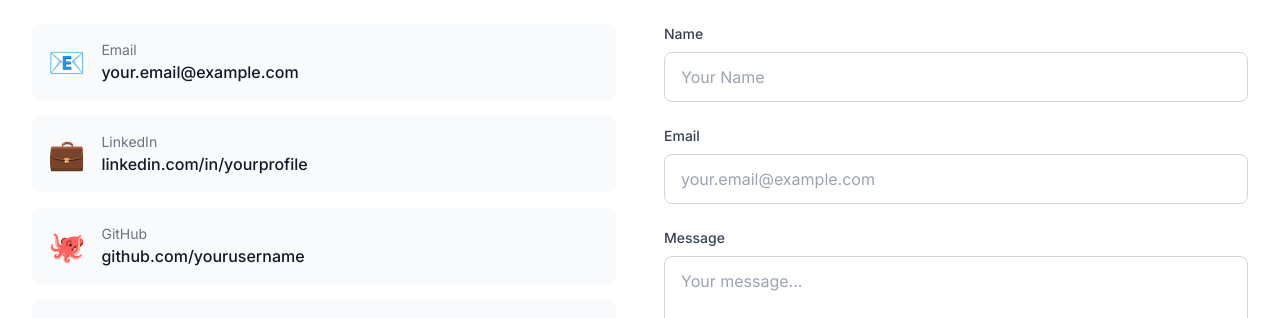
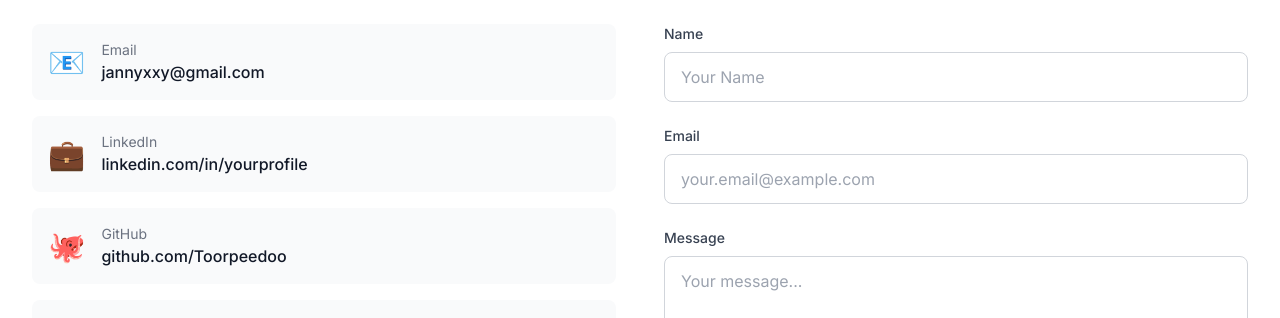
Before and after one commit to Toorpeedoo/Lemuel-Orpilla, a Next.js app: page / in a window 1280 px wide. Shown: the part 4656-4974 px from the top of the page. Built offline with nearby package versions, Linux system fonts and the light colour scheme.

Commit message:
Update contacts

```diff
--- a/components/Contact.tsx
+++ b/components/Contact.tsx
@@ -40,8 +40,8 @@ export default function Contact() {
     {
       icon: '📧',
       label: 'Email',
-      value: 'your.email@example.com',
-      link: 'mailto:your.email@example.com',
+      value: 'jannyxxy@gmail.com',
+      link: 'mailto:jannyxxy@gmail.com',
     },
     {
       icon: '💼',
@@ -52,8 +52,8 @@ export default function Contact() {
     {
       icon: '🐙',
       label: 'GitHub',
-      value: 'github.com/yourusername',
-      link: 'https://github.com/yourusername',
+      value: 'github.com/Toorpeedoo',
+      link: 'https://github.com/Toorpeedoo',
     },
     {
       icon: '📱',
```
